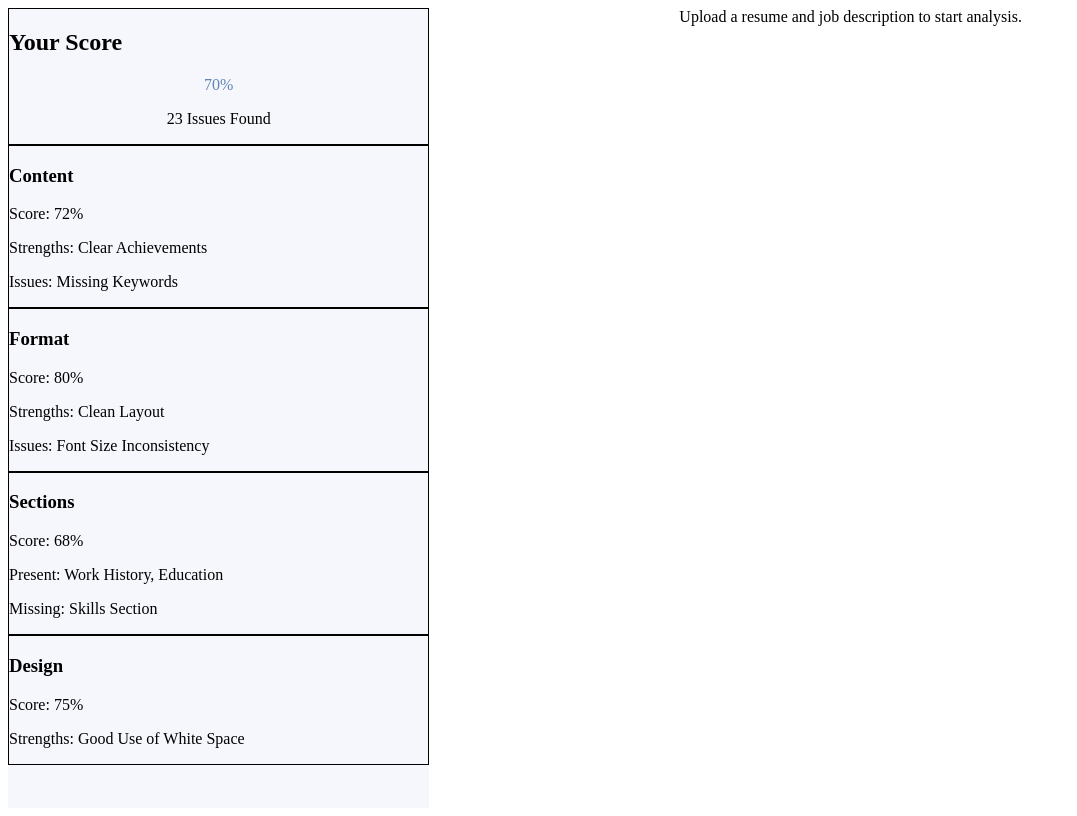
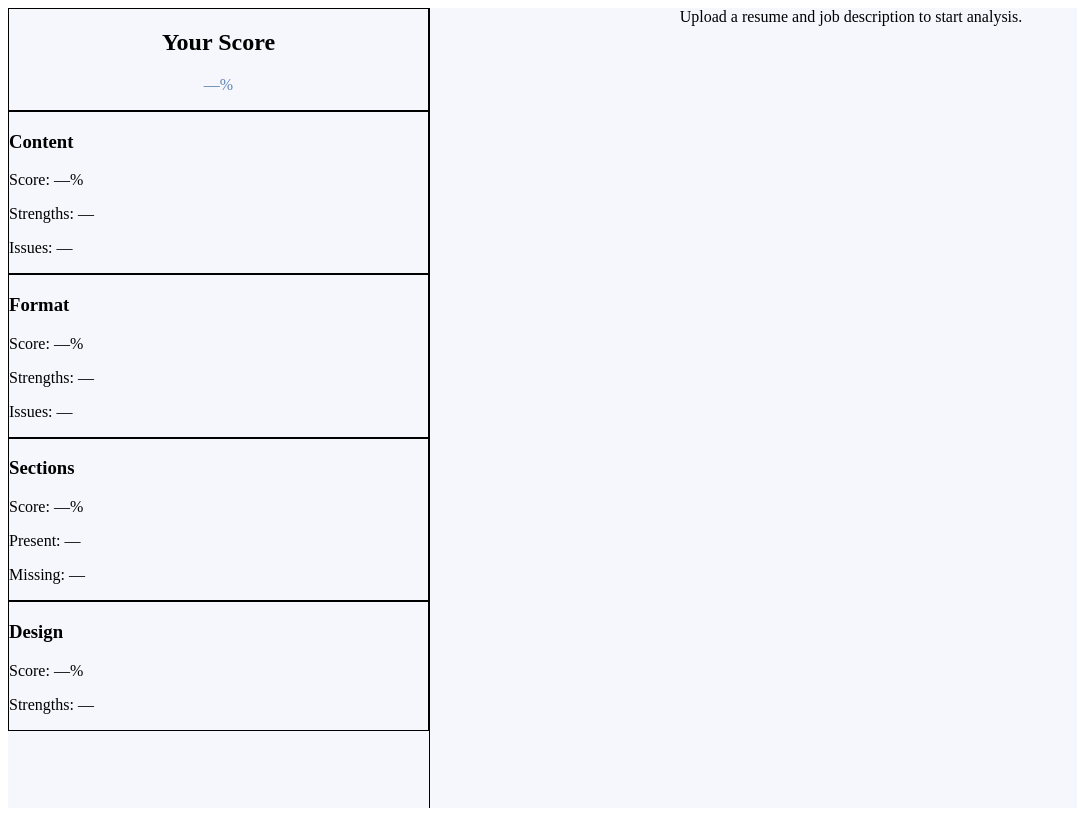
Before and after one commit to CareerTuners/resume-analyzer, a React (Vite) app: page / in a window 1280 px wide. Shown: the whole page, without its empty margins (0-1077 px from the left). Built offline with nearby package versions, Linux system fonts and the light colour scheme.

Commit message:
Modernize UI + Tailwind polish + Poppins font integration

```diff
--- a/src/App.jsx
+++ b/src/App.jsx
@@ -37,7 +37,7 @@ function App() {
       setAnalysisResult(data);
     } catch (error) {
       console.error('Analysis Error:', error);
-      setAnalysisResult('An error occurred. Please try again.');
+      setAnalysisResult(null);
     }
 
     setLoading(false);
@@ -49,64 +49,66 @@ function App() {
   };
 
   return (
-    <div className="flex min-h-screen bg-white font-poppins">
+    <div className="flex min-h-screen font-poppins bg-[#F5F7FC]">
 
       {/* Sidebar */}
-      <div className="w-1/3 bg-[#F5F7FC] p-6 sticky top-0 h-screen overflow-y-auto">
-        {/* Score Summary */}
-        <div className="bg-white rounded-lg p-4 shadow-sm mb-6 border border-gray-200">
-          <h2 className="text-lg font-semibold mb-2">Your Score</h2>
-          <div className="text-4xl font-bold text-center text-[#6184B3]">70%</div>
-          <p className="text-center mt-2 text-gray-600">23 Issues Found</p>
+      <aside className="w-1/3 p-6 sticky top-0 h-screen overflow-y-auto bg-[#F5F7FC] border-r border-gray-200">
+        <div className="space-y-6">
+          {/* Your Score */}
+          <div className="bg-white rounded-2xl p-6 shadow-md border border-gray-200">
+            <h2 className="text-lg font-bold text-gray-800 mb-4 text-center">Your Score</h2>
+            <div className="text-center text-4xl font-bold text-[#6184B3]">{analysisResult?.overall_resume_score || '—'}%</div>
+            <p className="text-center text-gray-500 mt-2">{analysisResult ? `${analysisResult?.total_issues || 0} Issues Found` : ''}</p>
           </div>
 
-        {/* Content Section */}
-        <div className="bg-white rounded-lg p-4 shadow-sm mb-6 border border-gray-200">
-          <h3 className="text-md font-bold text-gray-700 mb-2">Content</h3>
-          <p>Score: 72%</p>
-          <p className="text-green-600 text-sm">Strengths: Clear Achievements</p>
-          <p className="text-red-500 text-sm">Issues: Missing Keywords</p>
+          {/* Content */}
+          <div className="bg-white rounded-2xl p-6 shadow-md border border-gray-200">
+            <h3 className="text-md font-bold text-gray-800 mb-2">Content</h3>
+            <p>Score: {analysisResult?.content_score || '—'}%</p>
+            <p className="text-green-600 text-sm mt-2">Strengths: {analysisResult?.content_strengths?.[0] || '—'}</p>
+            <p className="text-red-500 text-sm">Issues: {analysisResult?.content_issues?.[0] || '—'}</p>
           </div>
 
-        {/* Format Section */}
-        <div className="bg-white rounded-lg p-4 shadow-sm mb-6 border border-gray-200">
-          <h3 className="text-md font-bold text-gray-700 mb-2">Format</h3>
-          <p>Score: 80%</p>
-          <p className="text-green-600 text-sm">Strengths: Clean Layout</p>
-          <p className="text-red-500 text-sm">Issues: Font Size Inconsistency</p>
+          {/* Format */}
+          <div className="bg-white rounded-2xl p-6 shadow-md border border-gray-200">
+            <h3 className="text-md font-bold text-gray-800 mb-2">Format</h3>
+            <p>Score: {analysisResult?.format_score || '—'}%</p>
+            <p className="text-green-600 text-sm mt-2">Strengths: {analysisResult?.format_strengths?.[0] || '—'}</p>
+            <p className="text-red-500 text-sm">Issues: {analysisResult?.format_issues?.[0] || '—'}</p>
           </div>
 
-        {/* Sections Section */}
-        <div className="bg-white rounded-lg p-4 shadow-sm mb-6 border border-gray-200">
-          <h3 className="text-md font-bold text-gray-700 mb-2">Sections</h3>
-          <p>Score: 68%</p>
-          <p className="text-green-600 text-sm">Present: Work History, Education</p>
-          <p className="text-red-500 text-sm">Missing: Skills Section</p>
+          {/* Sections */}
+          <div className="bg-white rounded-2xl p-6 shadow-md border border-gray-200">
+            <h3 className="text-md font-bold text-gray-800 mb-2">Sections</h3>
+            <p>Score: {analysisResult?.sections_score || '—'}%</p>
+            <p className="text-green-600 text-sm mt-2">Present: {analysisResult?.present_sections?.join(', ') || '—'}</p>
+            <p className="text-red-500 text-sm">Missing: {analysisResult?.missing_sections?.join(', ') || '—'}</p>
           </div>
 
-        {/* Design Section */}
-        <div className="bg-white rounded-lg p-4 shadow-sm border border-gray-200">
-          <h3 className="text-md font-bold text-gray-700 mb-2">Design</h3>
-          <p>Score: 75%</p>
-          <p className="text-green-600 text-sm">Strengths: Good Use of White Space</p>
+          {/* Design */}
+          <div className="bg-white rounded-2xl p-6 shadow-md border border-gray-200">
+            <h3 className="text-md font-bold text-gray-800 mb-2">Design</h3>
+            <p>Score: {analysisResult?.design_score || '—'}%</p>
+            <p className="text-green-600 text-sm mt-2">Strengths: {analysisResult?.style_strengths?.[0] || '—'}</p>
           </div>
         </div>
+      </aside>
 
       {/* Main Analysis Section */}
-      <div className="w-2/3 p-8 bg-white" id="analysis-section">
+      <main className="w-2/3 p-10 bg-white" id="analysis-section">
         {loading ? (
           <div className="flex flex-col items-center justify-center h-full animate-pulse">
-            <div className="text-2xl font-bold text-gray-500 mb-4">Analyzing Resume...</div>
+            <div className="text-2xl font-bold text-gray-400 mb-4">Analyzing Resume...</div>
             <div className="w-16 h-16 border-4 border-blue-400 border-t-transparent rounded-full animate-spin"></div>
           </div>
         ) : analysisResult ? (
-          <div className="space-y-8">
+          <div className="space-y-10">
             {/* Matched Keywords */}
-            <section className="bg-[#DEE5EF] p-6 rounded-lg shadow-md">
-              <h2 className="text-xl font-bold mb-4 text-black">Matched Keywords</h2>
+            <section className="bg-[#DEE5EF] p-6 rounded-2xl shadow-md">
+              <h2 className="text-xl font-bold text-black mb-4">Matched Keywords</h2>
               <div className="flex flex-wrap gap-2">
                 {analysisResult.matching_keywords?.map((kw, idx) => (
-                  <span key={idx} className="bg-green-100 text-green-800 text-xs font-semibold px-3 py-1 rounded-lg">
+                  <span key={idx} className="bg-green-100 text-green-800 text-xs font-semibold px-3 py-1 rounded-full">
                     {kw}
                   </span>
                 ))}
@@ -114,11 +116,11 @@ function App() {
             </section>
 
             {/* Missing Keywords */}
-            <section className="bg-[#DEE5EF] p-6 rounded-lg shadow-md">
-              <h2 className="text-xl font-bold mb-4 text-black">Missing Keywords</h2>
+            <section className="bg-[#DEE5EF] p-6 rounded-2xl shadow-md">
+              <h2 className="text-xl font-bold text-black mb-4">Missing Keywords</h2>
               <div className="flex flex-wrap gap-2">
                 {analysisResult.missing_keywords?.map((kw, idx) => (
-                  <span key={idx} className="bg-red-100 text-red-800 text-xs font-semibold px-3 py-1 rounded-lg">
+                  <span key={idx} className="bg-red-100 text-red-800 text-xs font-semibold px-3 py-1 rounded-full">
                     {kw}
                   </span>
                 ))}
@@ -126,31 +128,31 @@ function App() {
             </section>
 
             {/* Actionable Tips */}
-            <section className="bg-[#DEE5EF] p-6 rounded-lg shadow-md">
-              <h2 className="text-xl font-bold mb-4 text-black">Actionable Recommendations</h2>
-              <ul className="list-disc pl-5 text-black">
+            <section className="bg-[#DEE5EF] p-6 rounded-2xl shadow-md">
+              <h2 className="text-xl font-bold text-black mb-4">Actionable Recommendations</h2>
+              <ul className="list-disc pl-5 space-y-2 text-black">
                 {analysisResult.actionable_recommendations?.map((tip, idx) => (
-                  <li key={idx} className="mb-2">{tip}</li>
+                  <li key={idx}>{tip}</li>
                 ))}
               </ul>
             </section>
 
-            {/* Download Report Button */}
-            <div className="text-center mt-8">
+            {/* Download Button */}
+            <div className="text-center">
               <button
                 onClick={handleDownloadPDF}
-                className="bg-[#6184B3] hover:bg-blue-700 text-white font-bold py-3 px-6 rounded-lg transition"
+                className="bg-[#6184B3] hover:bg-blue-700 text-white font-bold py-3 px-6 rounded-lg transition mt-6"
               >
                 Download Full Report
               </button>
             </div>
           </div>
         ) : (
-          <div className="text-gray-500 text-center mt-20">
+          <div className="flex flex-col justify-center items-center text-gray-400 mt-32">
             Upload a resume and job description to start analysis.
           </div>
         )}
-      </div>
+      </main>
     </div>
   );
 }
```
Lines whose indentation alone changed are shown as unchanged.
